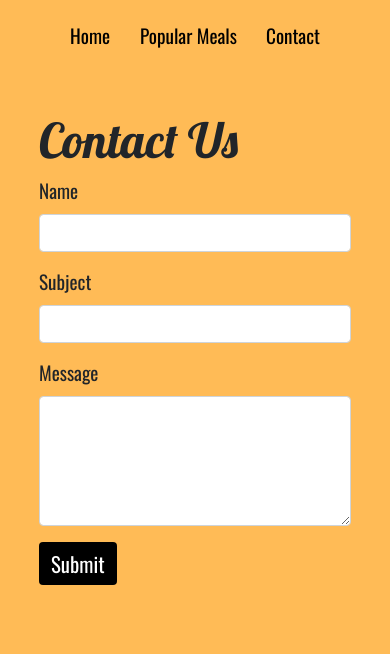
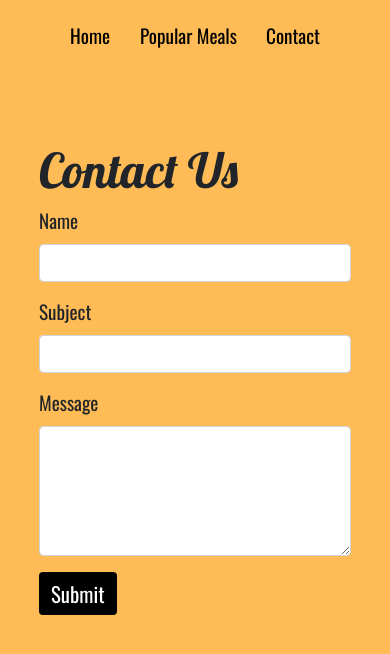
Before and after one commit to tom318267/delectable, a React (Create React App) app: page /contact in a window 390 px wide. Shown: the top 654 px of the page. Built offline with nearby package versions, Linux system fonts and the light colour scheme; no server answers.

Commit message:
adjust contact page

```diff
--- a/src/components/Contact/Contact.scss
+++ b/src/components/Contact/Contact.scss
@@ -37,6 +37,6 @@
   }
 
   @media screen and (max-width: 425px) {
-    margin-top: 40px;
+    margin-top: 70px;
   }
 }
```
